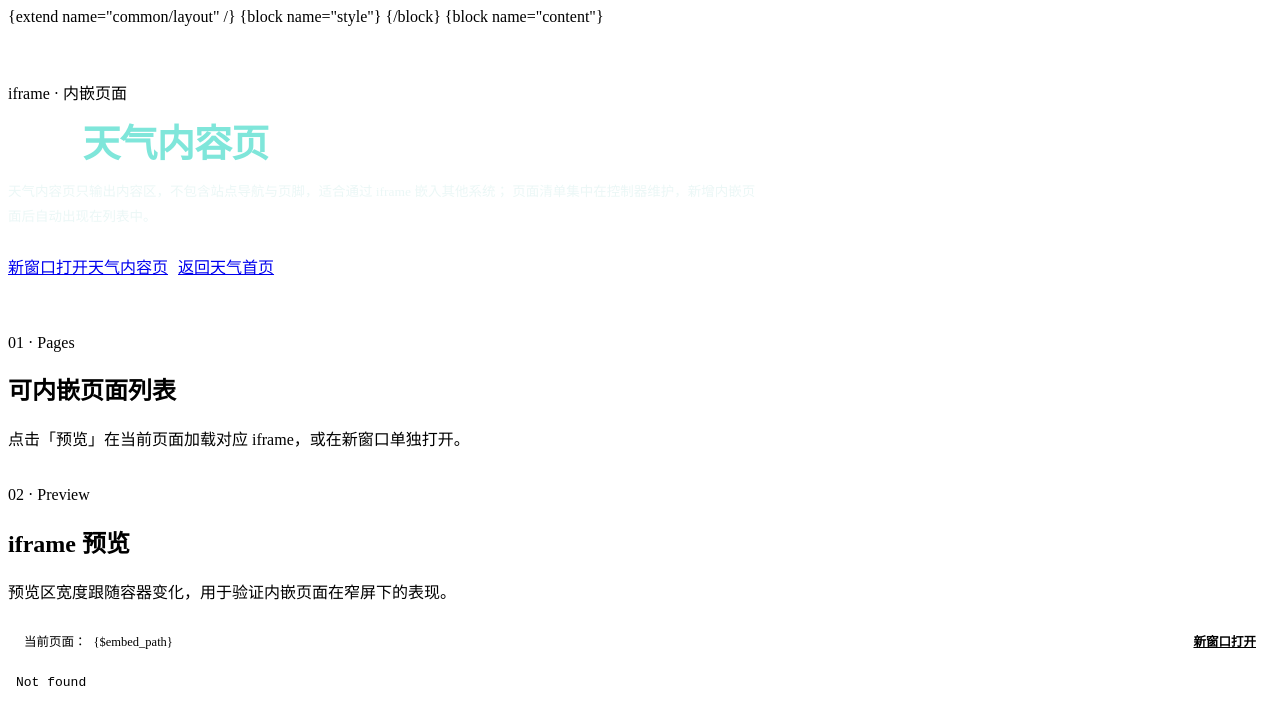
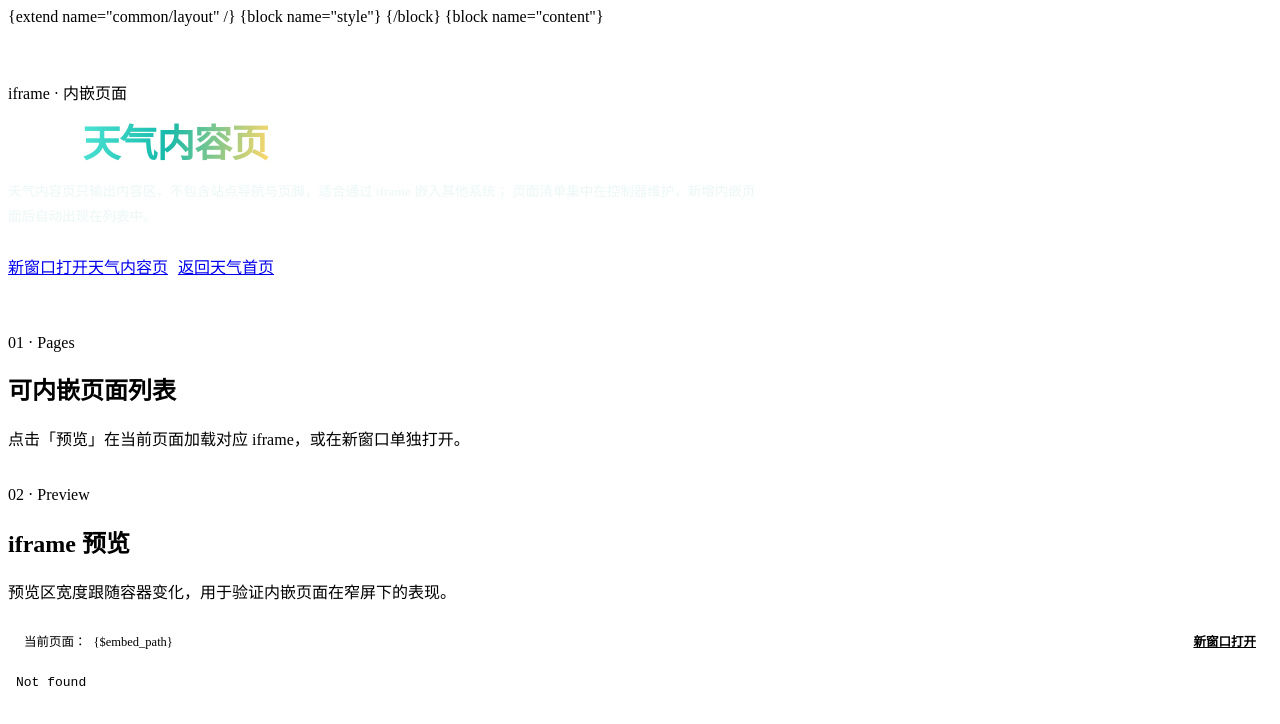
Before and after one commit to indiboy-create/think-store-weather, a plain HTML site: page theme/view/iframe.html in a window 1280 px wide. Shown: the top 724 px of the page. Drawn offline with Linux system fonts and the light colour scheme; files that its build step writes are made by us from their sources; files whose address does not match are found by name.

Commit message:
内嵌示例页标题强调文字改为参考页渐变样式

```diff
--- a/theme/assets/iframe/css/iframe.css
+++ b/theme/assets/iframe/css/iframe.css
@@ -21,7 +21,10 @@
 
 .wx-compact-title em {
   font-style: normal;
-  color: #7fe6da;
+  background: linear-gradient(100deg, #4de3d4 0, #16baaa 46%, #ffd76a 100%);
+  -webkit-background-clip: text;
+  background-clip: text;
+  color: transparent;
 }
 
 .wx-compact-desc {
```
